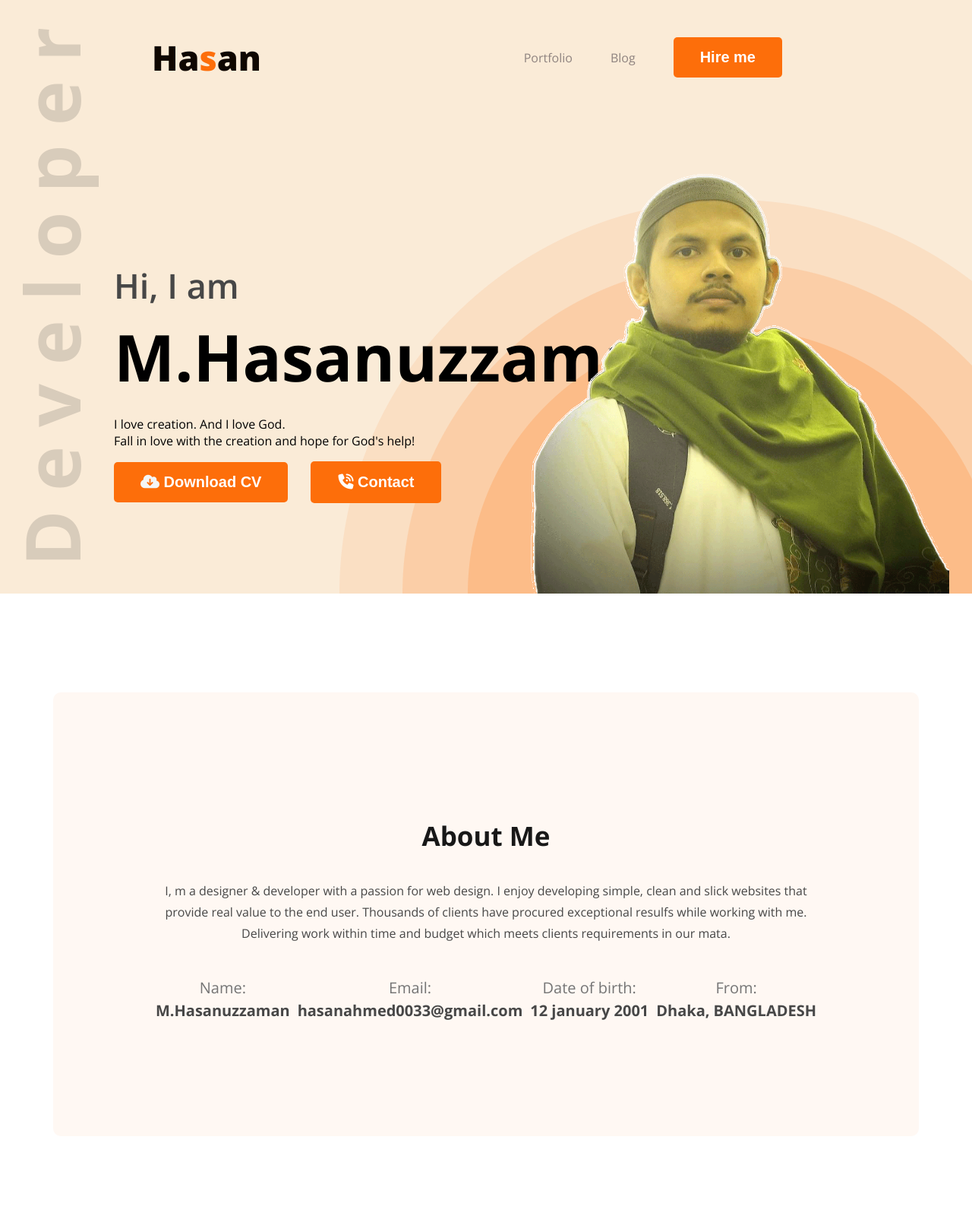
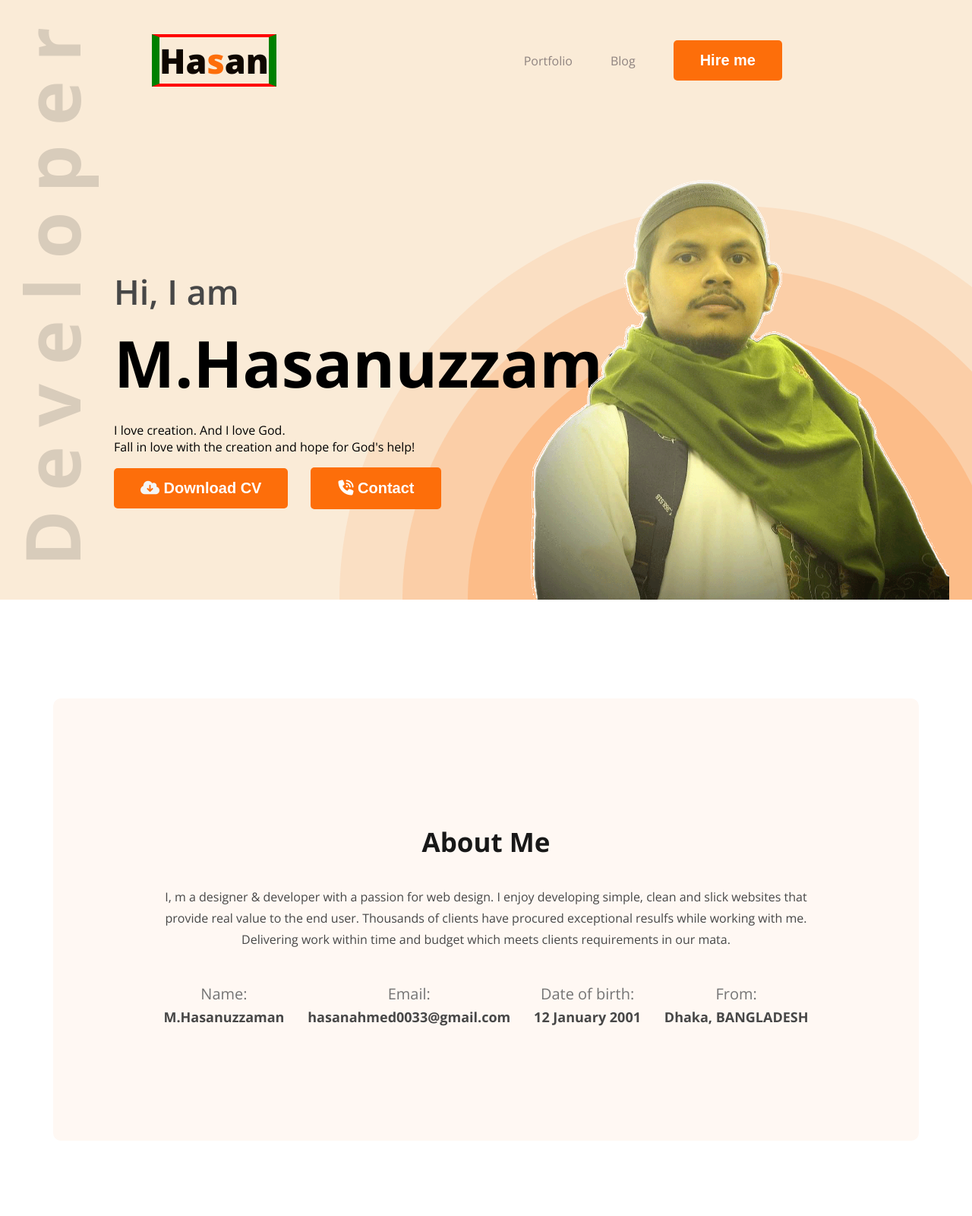
Before and after one commit to hasanuzzaman23/developer-portfolio, a plain HTML site: page index.html in a window 1280 px wide. Shown: the top 1600 px of the page at 76% size. Drawn offline with nearby package versions, Linux system fonts and the light colour scheme.

Commit message:
name color changes

```diff
--- a/index.html
+++ b/index.html
@@ -70,7 +70,7 @@
           </div>
           <div class="about-info">
             <h4 class="info-title">Date of birth:</h4>
-            <p class="info-description">12 january 2001</p>
+            <p class="info-description">12 January 2001</p>
           </div>
           <div class="about-info">
             <h4 class="info-title">From:</h4>
--- a/styles/portfolio.css
+++ b/styles/portfolio.css
@@ -55,6 +55,9 @@ nav {
   color: #0f0700;
   font-size: 45px;
   font-weight: 800;
+  border-style: solid;
+  border-width: 4px 10px 4px 10px;
+  border-color: red green;
 }
 nav > ul {
   display: flex;
@@ -161,7 +164,7 @@ main section {
 .info-description {
   margin-top: 0px;
   color: #474747;
-  font-size: 20px;
+  font-size: 18px;
   font-style: normal;
   font-weight: 700;
   line-height: 30px;
```
